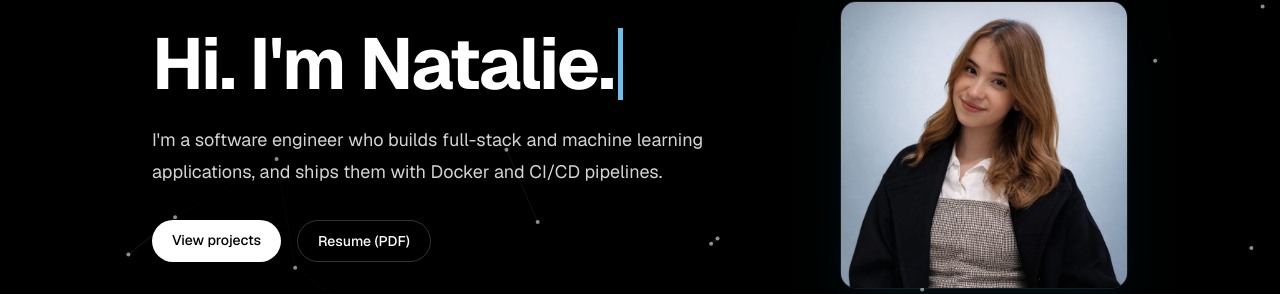
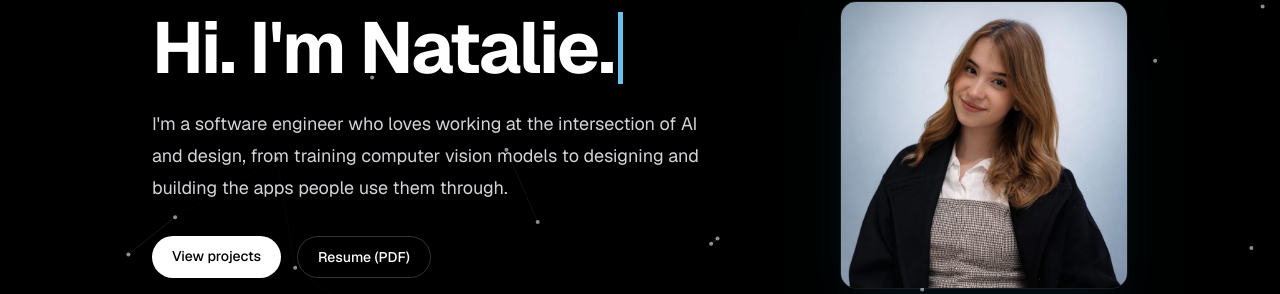
Before and after one commit to nataliovcharov/portfolio, a Next.js app: page / in a window 1280 px wide. Shown: the part 152-446 px from the top of the page. Built offline with nearby package versions, Linux system fonts and the light colour scheme; no server answers.

Commit message:
Update home intro: AI and design focus

```diff
--- a/src/app/page.tsx
+++ b/src/app/page.tsx
@@ -12,8 +12,9 @@ export default function Home() {
         <div>
           <TypingHeadline text="Hi. I'm Natalie." />
           <p className="mt-6 max-w-xl text-lg leading-8 text-zinc-300">
-            I&apos;m a software engineer who builds full-stack and machine learning
-            applications, and ships them with Docker and CI/CD pipelines.
+            I&apos;m a software engineer who loves working at the intersection of AI and
+            design, from training computer vision models to designing and building the
+            apps people use them through.
           </p>
           <div className="mt-8 flex flex-wrap gap-4">
             <Link
```
